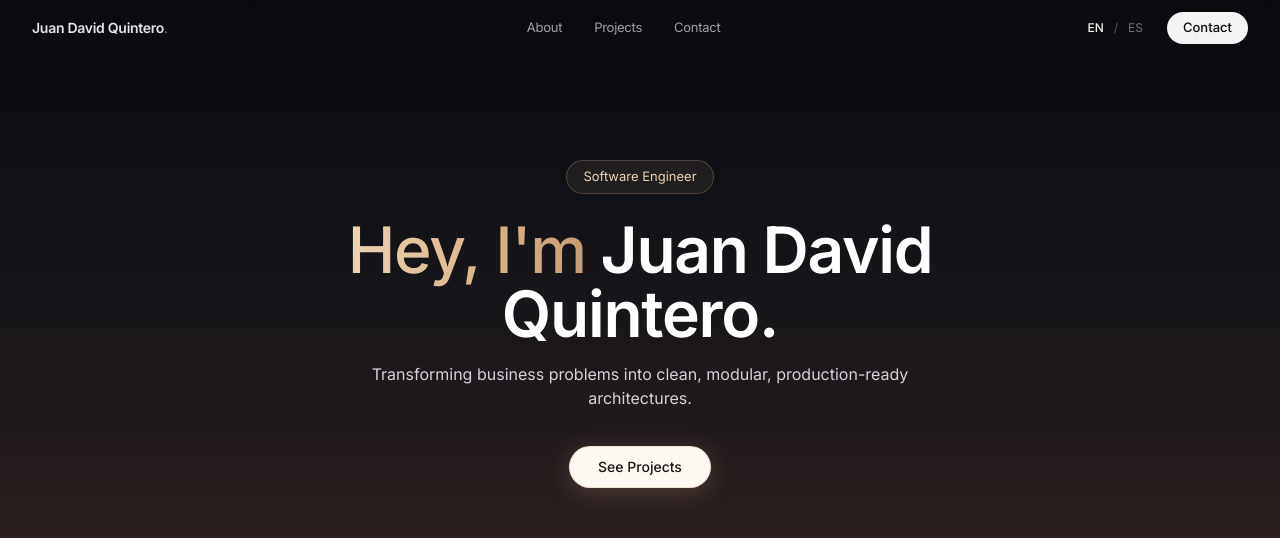
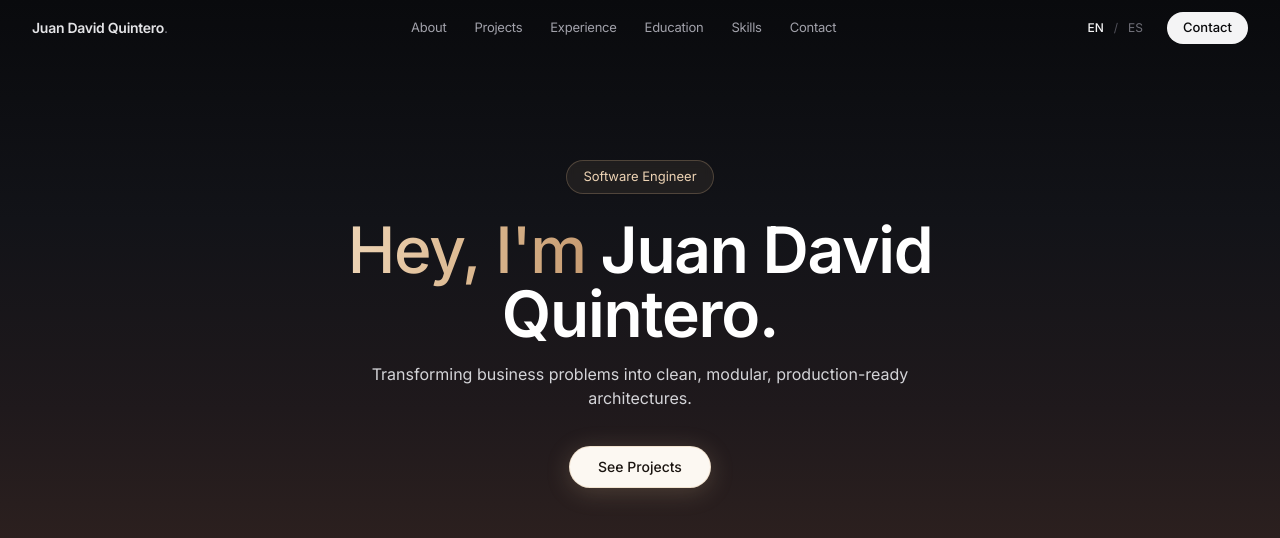
Before and after one commit to Juanda2005123/portfolio, a Next.js app: page / in a window 1280 px wide. Shown: the top 538 px of the page. Built offline with nearby package versions, Linux system fonts and the light colour scheme.

Commit message:
feat: organizar navbar con todas las secciones y sincronizacion automatica de tabs experiencia/educacion

```diff
--- a/src/components/layout/Navbar.tsx
+++ b/src/components/layout/Navbar.tsx
@@ -23,10 +23,39 @@ export const Navbar: React.FC = () => {
     href: string
   ) => {
     e.preventDefault();
-    const targetId = href.replace('#', '');
-    const element = document.getElementById(targetId);
-    if (element) {
-      element.scrollIntoView({ behavior: 'smooth' });
+
+    if (href === '#experience') {
+      window.dispatchEvent(
+        new CustomEvent('switch-experience-tab', { detail: 'experience' })
+      );
+      const element = document.getElementById('experience');
+      if (element) {
+        element.scrollIntoView({ behavior: 'smooth' });
+      }
+    } else if (href === '#education') {
+      window.dispatchEvent(
+        new CustomEvent('switch-experience-tab', { detail: 'education' })
+      );
+      const element = document.getElementById('education') || document.getElementById('experience');
+      if (element) {
+        element.scrollIntoView({ behavior: 'smooth' });
+      }
+    } else if (href === '#contact') {
+      const element = document.getElementById('contact');
+      if (element) {
+        element.scrollIntoView({ behavior: 'smooth' });
+      } else {
+        window.scrollTo({
+          top: document.documentElement.scrollHeight,
+          behavior: 'smooth',
+        });
+      }
+    } else {
+      const targetId = href.replace('#', '');
+      const element = document.getElementById(targetId);
+      if (element) {
+        element.scrollIntoView({ behavior: 'smooth' });
+      }
     }
     setMobileMenuOpen(false);
   };
@@ -45,7 +74,7 @@ export const Navbar: React.FC = () => {
         <a
           href="#hero"
           onClick={(e) => handleNavClick(e, '#hero')}
-          className="flex items-center gap-1 cursor-pointer group select-none"
+          className="flex items-center gap-1 cursor-pointer group select-none shrink-0"
         >
           <span className="text-sm font-semibold tracking-tight text-zinc-200 group-hover:text-white transition-colors">
             Juan David Quintero<span className="text-zinc-500 font-normal">.</span>
@@ -53,7 +82,7 @@ export const Navbar: React.FC = () => {
         </a>
 
         {/* Center: Nav Links (Desktop) */}
-        <div className="hidden md:flex items-center gap-8">
+        <div className="hidden md:flex items-center gap-4 lg:gap-6 xl:gap-7">
           {t.nav.items.map((item) => (
             <a
               key={item.href}
--- a/src/components/sections/About.tsx
+++ b/src/components/sections/About.tsx
@@ -11,7 +11,7 @@ export const About: React.FC = () => {
   return (
     <section
       id="about"
-      className="relative py-28 md:py-40 px-4 sm:px-6 max-w-5xl mx-auto"
+      className="relative py-28 md:py-40 px-4 sm:px-6 max-w-5xl mx-auto scroll-mt-20"
     >
       {/* Big Editorial Title */}
       <h2 className="text-4xl sm:text-5xl md:text-6xl lg:text-7xl font-bold tracking-tight text-white mb-12 sm:mb-16">
--- a/src/components/sections/ContactCTA.tsx
+++ b/src/components/sections/ContactCTA.tsx
@@ -61,7 +61,7 @@ export const ContactCTA: React.FC = () => {
   return (
     <section
       id="contact"
-      className="relative pt-24 sm:pt-32 md:pt-36 overflow-hidden"
+      className="relative pt-24 sm:pt-32 md:pt-36 overflow-hidden scroll-mt-20"
       style={{
         background:
           'linear-gradient(180deg, #08080a 0%, #100b0e 20%, #201317 40%, #341f22 62%, #3d2423 78%, #241518 92%, #0e090b 100%)',
--- a/src/components/sections/Experience.tsx
+++ b/src/components/sections/Experience.tsx
@@ -1,6 +1,6 @@
 'use client';
 
-import React, { useState } from 'react';
+import React, { useState, useEffect } from 'react';
 import { motion, AnimatePresence, LayoutGroup } from 'framer-motion';
 import { useLanguage } from '@/context/LanguageContext';
 import { ChevronDown, MapPin, Briefcase, GraduationCap } from 'lucide-react';
@@ -33,6 +33,39 @@ export const Experience: React.FC = () => {
   const [lockedId, setLockedId] = useState<string | null>(null);
   // hoveredId stores the row currently under the cursor (desktop only)
   const [hoveredId, setHoveredId] = useState<string | null>(null);
+
+  useEffect(() => {
+    const handleSwitch = (e: CustomEvent<'experience' | 'education'>) => {
+      if (e.detail === 'experience' || e.detail === 'education') {
+        setActiveSection(e.detail);
+        setLockedId(null);
+        setHoveredId(null);
+      }
+    };
+
+    const handleHash = () => {
+      const hash = window.location.hash;
+      if (hash === '#education') {
+        setActiveSection('education');
+        setLockedId(null);
+        setHoveredId(null);
+      } else if (hash === '#experience') {
+        setActiveSection('experience');
+        setLockedId(null);
+        setHoveredId(null);
+      }
+    };
+
+    handleHash();
+
+    window.addEventListener('switch-experience-tab' as any, handleSwitch);
+    window.addEventListener('hashchange', handleHash);
+
+    return () => {
+      window.removeEventListener('switch-experience-tab' as any, handleSwitch);
+      window.removeEventListener('hashchange', handleHash);
+    };
+  }, []);
 
   // Hover previews immediately on desktop; falls back to locked item when mouse leaves
   const activeId = hoveredId ?? lockedId;
@@ -90,8 +123,10 @@ export const Experience: React.FC = () => {
   return (
     <section
       id="experience"
-      className="relative py-24 md:py-32 px-6 sm:px-10 lg:px-12 w-full max-w-5xl mx-auto"
+      className="relative py-24 md:py-32 px-6 sm:px-10 lg:px-12 w-full max-w-5xl mx-auto scroll-mt-20"
     >
+      {/* Target anchor for direct education links */}
+      <div id="education" className="absolute top-0 pointer-events-none" />
       {/* ── Section Header (Static Title that does NOT change when toggling) ── */}
       <div className="mb-10 md:mb-14">
         <div className="inline-flex items-center gap-2 px-3.5 py-1.5 rounded-full bg-white/[0.04] border border-white/[0.08] text-xs font-mono text-zinc-400 backdrop-blur-sm mb-6">
--- a/src/components/sections/FeaturedProjects.tsx
+++ b/src/components/sections/FeaturedProjects.tsx
@@ -9,7 +9,7 @@ export const FeaturedProjects: React.FC = () => {
   const { featuredProjects } = t;
 
   return (
-    <section id="projects" className="relative py-24 md:py-36 px-4 sm:px-6 max-w-7xl mx-auto">
+    <section id="projects" className="relative py-24 md:py-36 px-4 sm:px-6 max-w-7xl mx-auto scroll-mt-20">
       {/* Section Header: 2-Column Fora Style */}
       <div className="grid grid-cols-1 lg:grid-cols-12 gap-8 lg:gap-12 mb-16 md:mb-24 items-end">
         {/* Left Column: Chip with dot & 2-tone Headline */}
--- a/src/components/sections/TechStack.tsx
+++ b/src/components/sections/TechStack.tsx
@@ -112,7 +112,7 @@ export const TechStack: React.FC = () => {
   return (
     <section
       id="skills"
-      className="relative py-24 md:py-32 px-6 sm:px-10 lg:px-12 w-full max-w-5xl mx-auto"
+      className="relative py-24 md:py-32 px-6 sm:px-10 lg:px-12 w-full max-w-5xl mx-auto scroll-mt-20"
     >
       {/* ── Header ── */}
       <div className="mb-10 md:mb-12">
--- a/src/content/data.ts
+++ b/src/content/data.ts
@@ -6,6 +6,9 @@ export const portfolioData: Record<Language, PortfolioContent> = {
       items: [
         { label: 'Sobre Mí', href: '#about' },
         { label: 'Proyectos', href: '#projects' },
+        { label: 'Experiencia', href: '#experience' },
+        { label: 'Educación', href: '#education' },
+        { label: 'Habilidades', href: '#skills' },
         { label: 'Contacto', href: '#contact' },
       ],
       contactCta: 'Contacto',
@@ -425,6 +428,9 @@ export const portfolioData: Record<Language, PortfolioContent> = {
       items: [
         { label: 'About', href: '#about' },
         { label: 'Projects', href: '#projects' },
+        { label: 'Experience', href: '#experience' },
+        { label: 'Education', href: '#education' },
+        { label: 'Skills', href: '#skills' },
         { label: 'Contact', href: '#contact' },
       ],
       contactCta: 'Contact',
```
